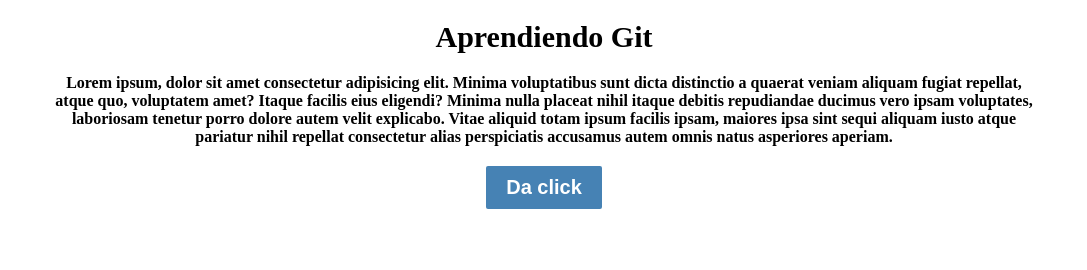
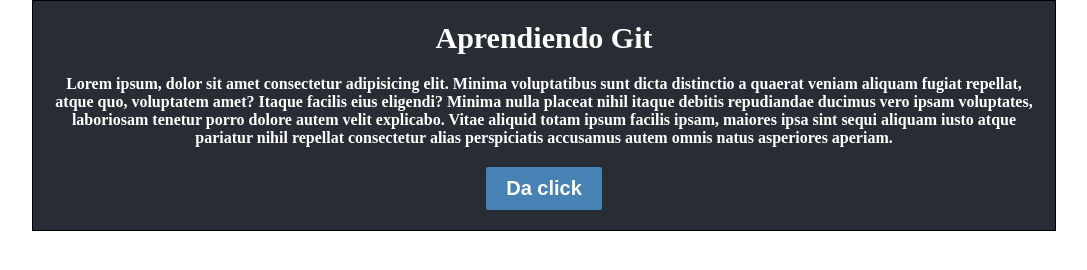
Before and after one commit to DevYA26/Developer, a plain HTML site: page index.html in a window 1280 px wide. Both pictures are taken after a click on the button "Da click". Shown: the whole page, without its empty margins (96-1183 px from the left). Drawn offline with Linux system fonts and the light colour scheme.

Commit message:
Agregando estilos y funcionalidades

```diff
--- a/style.css
+++ b/style.css
@@ -9,6 +9,7 @@
     text-align: center;
     padding: 20px;
     font-weight: bold;
+    border: 1px solid #000;
 }
 h1{
     font-size: 30px;
--- a/title.js
+++ b/title.js
@@ -1,3 +1,7 @@
 const title = document.querySelector('.button');
+const container = document.querySelector('.container');
 
-title.addEventListener('click', ()=> alert("Diste click"));
+title.addEventListener('click', function(){
+    container.style.backgroundColor = "#282C34";
+    container.style.color = "#fff";
+});
```
